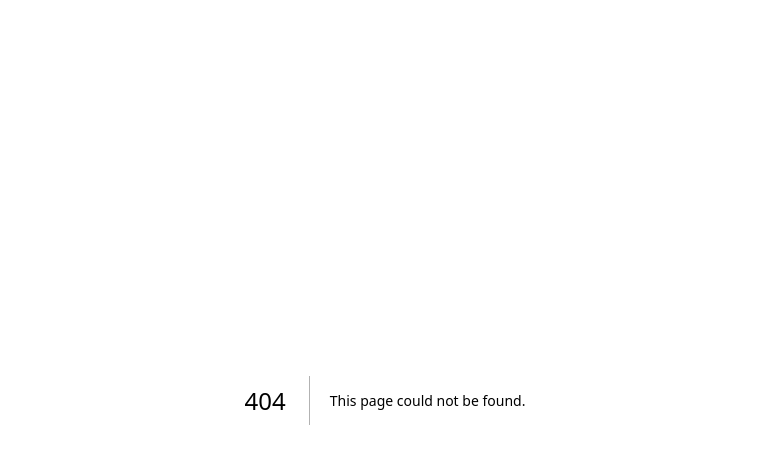
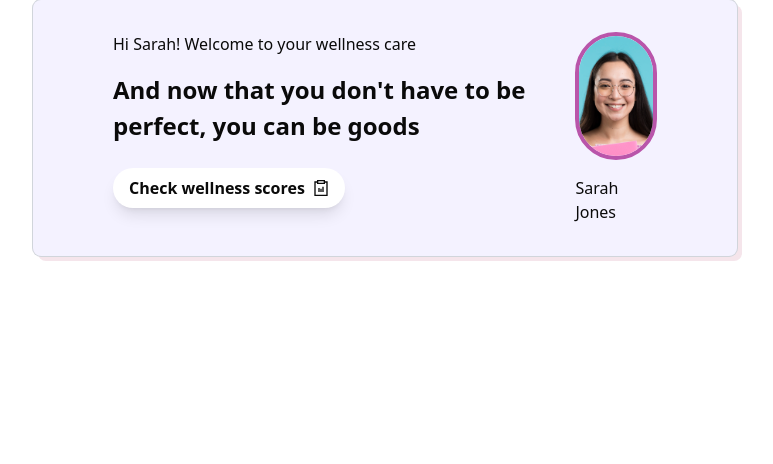
Before and after one commit to Umesh8907/School_LMS, a Next.js app: page /dashboard in a window 1280 px wide. Before the commit this address had no page. Shown: the top 464 px of the page, without its empty margins (255-1028 px from the left). Built offline with nearby package versions, Linux system fonts and the light colour scheme.

Commit message:
Nigh Work

```diff
--- /dev/null
+++ b/src/app/dashboard/community/page.tsx
@@ -0,0 +1,11 @@
+import React from 'react'
+
+const page = () => {
+  return (
+    <div>
+      <h1>this is community</h1>
+    </div>
+  )
+}
+
+export default page
--- /dev/null
+++ b/src/app/dashboard/layout.tsx
@@ -0,0 +1,16 @@
+
+import Sidebar from "@/components/widgets/Sidebar";
+import React from "react";
+
+const DashboardLayout = ({ children }: { children: React.ReactNode }) => {
+  return (
+    <div className=" md:flex">
+      <div className="hidden md:block">
+        <Sidebar />
+      </div>
+      {children}
+    </div>
+  );
+};
+
+export default DashboardLayout;
--- /dev/null
+++ b/src/app/dashboard/page.tsx
@@ -0,0 +1,14 @@
+
+import Profile_Card from '@/components/dashboard_ui/Profile_Card'
+import React from 'react'
+
+const page = () => {
+  return (
+    <div className='container mx-auto  ' >
+
+      <Profile_Card/>
+    </div>
+  )
+}
+
+export default page
--- a/src/app/layout.tsx
+++ b/src/app/layout.tsx
@@ -1,6 +1,7 @@
 import type { Metadata } from "next";
 import localFont from "next/font/local";
 import "./globals.css";
+
 
 const geistSans = localFont({
   src: "./fonts/GeistVF.woff",
@@ -28,7 +29,9 @@ export default function RootLayout({
       <body
         className={`${geistSans.variable} ${geistMono.variable} antialiased`}
       >
-        {children}
+
+
+          {children}
       </body>
     </html>
   );
--- /dev/null
+++ b/src/components/dashboard_ui/Course_Progress.tsx
@@ -0,0 +1,11 @@
+import React from 'react'
+
+const Course_Progress = () => {
+  return (
+    <div>
+
+    </div>
+  )
+}
+
+export default Course_Progress
--- /dev/null
+++ b/src/components/dashboard_ui/Profile_Card.tsx
@@ -0,0 +1,37 @@
+ // Ensure the path is correct
+
+import Image from "next/image";
+import { GrScorecard } from "react-icons/gr";
+
+import profile from '../../assets/profile.jpg'
+
+const Profile_Card = () => {
+  return (
+    <div className="px-20 py-8 bg-[#f4f2ff] rounded-lg ring-1 ring-gray-300 relative shadow-[5px_5px_0px_0px_rgba(245,229,235)]">
+      <div className="flex justify-between">
+        <div className="left">
+          <p>Hi Sarah! Welcome to your wellness care</p>
+          <h1 className="font-bold text-[24px] mt-4">
+            And now that you don't have to be perfect, you can be goods
+          </h1>
+          <div>
+            <button className="bg-white rounded-full  px-4 py-2 flex gap-2 items-center justify-center mt-6 shadow-lg">
+              <p className="font-semibold">Check wellness scores</p>
+              <GrScorecard />
+            </button>
+          </div>
+        </div>
+        <div className="right flex flex-col justify-center items-center gap-4">
+          <Image
+            src={profile}
+            alt="Profile"
+            className="w-32 h-32 object-cover rounded-full border-4 border-[#b955aa]"
+          />
+          <p>Sarah Jones</p>
+        </div>
+      </div>
+    </div>
+  );
+};
+
+export default Profile_Card;
--- /dev/null
+++ b/src/components/widgets/Sidebar.tsx
@@ -0,0 +1,65 @@
+// components/Sidebar.tsx
+'use client'
+import Link from "next/link";
+import { usePathname } from "next/navigation";
+
+const navigation = [
+  { name: "Dashboard", href: "/dashboard" },
+  { name: "Community", href: "/dashboard/community" },
+  { name: "My Program", href: "/my-program" },
+  { name: "Wellness Tools", href: "/wellness-tools" },
+  { name: "Subscription", href: "/subscription" },
+];
+
+const bottomNavigation = [
+  { name: "Talk to us", href: "/talk-to-us" },
+  { name: "Profile", href: "/profile" },
+  { name: "Logout", href: "/logout" },
+];
+
+export default function Sidebar() {
+  const pathname = usePathname();
+
+  return (
+    <div className="h-screen w-64 bg-gray-800 text-white flex flex-col justify-between">
+      <div>
+        {/* Brand Logo */}
+        <div className="p-4 text-xl font-bold">
+          <Link href="/">Brand Logo</Link>
+        </div>
+
+        {/* Top Navigation */}
+        <nav className="mt-8">
+          {navigation.map((item) => (
+            <Link key={item.name} href={item.href}>
+              <div
+                className={`block px-4 py-2 mt-2 text-sm font-medium rounded-lg
+                  ${
+                    pathname === item.href ? "bg-gray-900" : "hover:bg-gray-700"
+                  }`}
+              >
+                {item.name}
+              </div>
+            </Link>
+          ))}
+        </nav>
+      </div>
+
+      {/* Bottom Navigation */}
+      <div className="mb-4">
+        {bottomNavigation.map((item) => (
+          <Link key={item.name} href={item.href}>
+            <div
+              className={`block px-4 py-2 mt-2 text-sm font-medium rounded-lg
+                ${
+                  pathname === item.href ? "bg-gray-900" : "hover:bg-gray-700"
+                }`}
+            >
+              {item.name}
+            </div>
+          </Link>
+        ))}
+      </div>
+    </div>
+  );
+}
--- a/tailwind.config.ts
+++ b/tailwind.config.ts
@@ -8,12 +8,21 @@ const config: Config = {
     "./src/app/**/*.{js,ts,jsx,tsx,mdx}",
   ],
   theme: {
+    container: {
+      padding: {
+        DEFAULT: "1rem",
+        sm: "3rem",
+        lg: "4rem",
+        xl: "5rem",
+        "2xl": "6rem",
+      },
+    },
     extend: {
       screens: {
-		sm:"800px",
-		md:"1400px",
+        sm: "800px",
+        md: "1400px",
         lg: "1600px",
-		xl:"1800px" // Custom breakpoint for screens ≥ 1600px
+        xl: "1800px", // Custom breakpoint for screens ≥ 1600px
       },
       backgroundImage: {
         "gradient-radial": "radial-gradient(var(--tw-gradient-stops))",
```
Also changed, not shown: src/assets/profile.avif (added), src/assets/profile.jpg (added).
